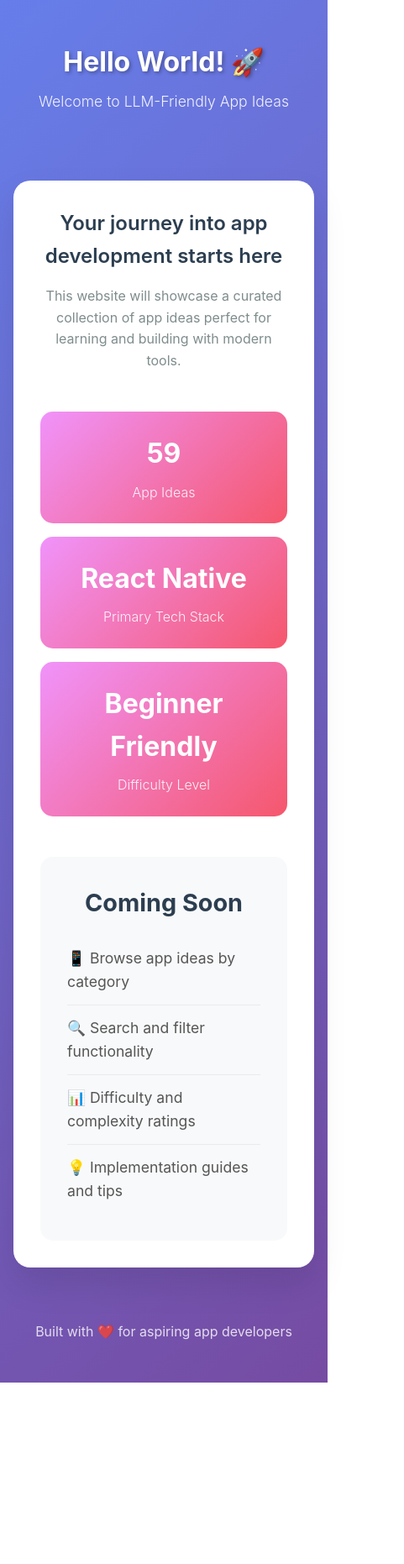
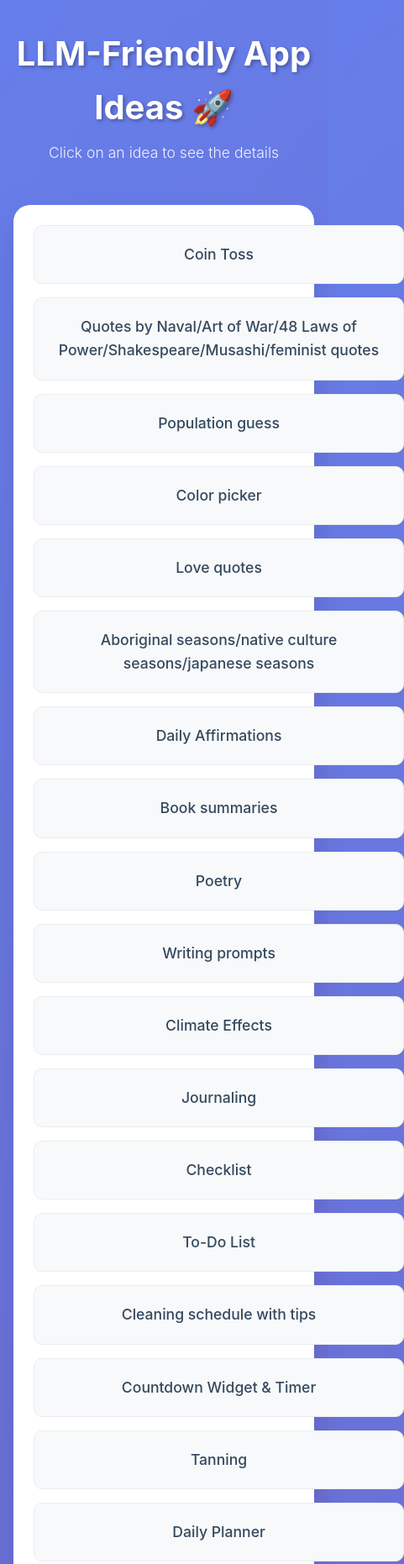
Before and after one commit to earthandwonder/EntrepreneurOS, a plain HTML site: page index.html in a window 390 px wide. Shown: the top 1862 px of the page at 84% size, 481 px wide, since content can reach past the window. Before the commit the page ends 1646 px from the top, so only its background shows below. Drawn offline with Linux system fonts and the light colour scheme.

Commit message:
updated to mobile site

```diff
--- a/index.html
+++ b/index.html
@@ -9,45 +9,95 @@
 <body>
     <div class="container">
         <header>
-            <h1>Hello World! 🚀</h1>
-            <p class="subtitle">Welcome to LLM-Friendly App Ideas</p>
+            <h1>LLM-Friendly App Ideas 🚀</h1>
+            <p class="subtitle">Click on an idea to see the details</p>
         </header>
 
         <main>
-            <div class="hero">
-                <h2>Your journey into app development starts here</h2>
-                <p>This website will showcase a curated collection of app ideas perfect for learning and building with modern tools.</p>
-
-                <div class="stats">
-                    <div class="stat-item">
-                        <span class="stat-number">59</span>
-                        <span class="stat-label">App Ideas</span>
-                    </div>
-                    <div class="stat-item">
-                        <span class="stat-number">React Native</span>
-                        <span class="stat-label">Primary Tech Stack</span>
-                    </div>
-                    <div class="stat-item">
-                        <span class="stat-number">Beginner Friendly</span>
-                        <span class="stat-label">Difficulty Level</span>
-                    </div>
-                </div>
-            </div>
-
-            <section class="coming-soon">
-                <h3>Coming Soon</h3>
-                <ul>
-                    <li>📱 Browse app ideas by category</li>
-                    <li>🔍 Search and filter functionality</li>
-                    <li>📊 Difficulty and complexity ratings</li>
-                    <li>💡 Implementation guides and tips</li>
-                </ul>
-            </section>
+            <div id="app-list" class="app-list"></div>
         </main>
 
         <footer>
             <p>Built with ❤️ for aspiring app developers</p>
         </footer>
     </div>
+
+    <div id="card-modal" class="modal">
+        <div class="modal-content">
+            <span class="close-button">&times;</span>
+            <div id="card-content"></div>
+        </div>
+    </div>
+
+    <script>
+        document.addEventListener('DOMContentLoaded', () => {
+            let appIdeas = [];
+            const appList = document.getElementById('app-list');
+            const modal = document.getElementById('card-modal');
+            const modalContent = document.getElementById('card-content');
+            const closeButton = document.querySelector('.close-button');
+
+            fetch('LLM_Friendly_App_Ideas.json')
+                .then(response => response.json())
+                .then(data => {
+                    appIdeas = data.filter(idea => idea.Name); // Filter out ideas without a name
+                    displayAppIdeas();
+                })
+                .catch(error => {
+                    console.error('Error fetching app ideas:', error);
+                    appList.innerHTML = '<p>Could not load app ideas.</p>';
+                });
+
+            function displayAppIdeas() {
+                appList.innerHTML = '';
+                appIdeas.forEach((idea, index) => {
+                    if (!idea.Name) return;
+                    const appItem = document.createElement('div');
+                    appItem.className = 'app-item';
+                    appItem.textContent = idea.Name;
+                    appItem.dataset.index = index;
+                    appItem.addEventListener('click', () => openCard(index));
+                    appList.appendChild(appItem);
+                });
+            }
+
+            function openCard(index) {
+                const idea = appIdeas[index];
+                modalContent.innerHTML = `
+                    <h2 contenteditable="true" data-field="Name">${idea.Name}</h2>
+                    ${Object.keys(idea).map(key => {
+                        if (key === 'Name' || key === 'Order' || key === 'Origin') return '';
+                        return `
+                            <div class="card-field">
+                                <label>${key.replace(/([A-Z])/g, ' $1')}</label>
+                                <div contenteditable="true" data-field="${key}" class="editable-field">${idea[key] || 'N/A'}</div>
+                            </div>
+                        `;
+                    }).join('')}
+                `;
+
+                modalContent.querySelectorAll('[contenteditable="true"]').forEach(field => {
+                    field.addEventListener('input', (e) => {
+                        const fieldName = e.target.dataset.field;
+                        appIdeas[index][fieldName] = e.target.textContent;
+                    });
+                });
+
+                modal.style.display = 'block';
+            }
+
+            closeButton.addEventListener('click', () => {
+                modal.style.display = 'none';
+                displayAppIdeas(); // Refresh list in case names were changed
+            });
+
+            window.addEventListener('click', (event) => {
+                if (event.target == modal) {
+                    modal.style.display = 'none';
+                    displayAppIdeas(); // Refresh list in case names were changed
+                }
+            });
+        });
+    </script>
 </body>
 </html>
--- a/styles.css
+++ b/styles.css
@@ -16,7 +16,7 @@ body {
 .container {
     max-width: 1200px;
     margin: 0 auto;
-    padding: 2rem;
+    padding: 1rem;
     min-height: 100vh;
     display: flex;
     flex-direction: column;
@@ -25,12 +25,12 @@ body {
 /* Header styles */
 header {
     text-align: center;
-    margin-bottom: 3rem;
-    padding: 2rem 0;
+    margin-bottom: 2rem;
+    padding: 1rem 0;
 }
 
 header h1 {
-    font-size: 3.5rem;
+    font-size: 2.5rem;
     font-weight: 700;
     color: white;
     margin-bottom: 0.5rem;
@@ -39,7 +39,7 @@ header h1 {
 }
 
 .subtitle {
-    font-size: 1.3rem;
+    font-size: 1.1rem;
     color: rgba(255, 255, 255, 0.9);
     font-weight: 300;
     animation: fadeInUp 1s ease-out 0.2s both;
@@ -50,102 +50,131 @@ main {
     flex: 1;
     background: white;
     border-radius: 20px;
-    padding: 3rem;
+    padding: 1.5rem;
     box-shadow: 0 20px 40px rgba(0,0,0,0.1);
     animation: fadeInUp 1s ease-out 0.4s both;
 }
 
-.hero {
-    text-align: center;
-    margin-bottom: 3rem;
+.app-list {
+    display: grid;
+    grid-template-columns: 1fr;
+    gap: 1rem;
 }
 
-.hero h2 {
-    font-size: 2.5rem;
-    color: #2c3e50;
-    margin-bottom: 1rem;
-    font-weight: 600;
-}
-
-.hero p {
-    font-size: 1.2rem;
-    color: #7f8c8d;
-    margin-bottom: 2rem;
-    max-width: 600px;
-    margin-left: auto;
-    margin-right: auto;
-}
-
-/* Stats section */
-.stats {
-    display: grid;
-    grid-template-columns: repeat(auto-fit, minmax(200px, 1fr));
-    gap: 2rem;
-    margin: 3rem 0;
-}
-
-.stat-item {
-    text-align: center;
-    padding: 2rem;
-    background: linear-gradient(135deg, #f093fb 0%, #f5576c 100%);
-    border-radius: 15px;
-    color: white;
-    transition: transform 0.3s ease, box-shadow 0.3s ease;
-}
-
-.stat-item:hover {
-    transform: translateY(-5px);
-    box-shadow: 0 15px 30px rgba(0,0,0,0.2);
-}
-
-.stat-number {
-    display: block;
-    font-size: 2rem;
-    font-weight: 700;
-    margin-bottom: 0.5rem;
-}
-
-.stat-label {
-    font-size: 1rem;
-    opacity: 0.9;
-    font-weight: 300;
-}
-
-/* Coming soon section */
-.coming-soon {
+.app-item {
     background: #f8f9fa;
-    padding: 2rem;
-    border-radius: 15px;
-    margin-top: 2rem;
-}
-
-.coming-soon h3 {
-    color: #2c3e50;
-    font-size: 1.8rem;
-    margin-bottom: 1rem;
+    padding: 1.25rem;
+    border-radius: 10px;
+    font-size: 1.1rem;
+    font-weight: 500;
+    color: #34495e;
+    cursor: pointer;
+    transition: all 0.3s ease;
+    border: 1px solid #e9ecef;
     text-align: center;
 }
 
-.coming-soon ul {
-    list-style: none;
-    max-width: 500px;
-    margin: 0 auto;
+.app-item:hover {
+    transform: translateY(-3px);
+    box-shadow: 0 8px 20px rgba(0,0,0,0.08);
+    background-color: #764ba2;
+    color: white;
 }
 
-.coming-soon li {
-    padding: 0.8rem 0;
-    font-size: 1.1rem;
-    color: #555;
-    border-bottom: 1px solid #e9ecef;
-    transition: color 0.3s ease;
+
+/* Modal Styles */
+.modal {
+    display: none;
+    position: fixed;
+    z-index: 1000;
+    left: 0;
+    top: 0;
+    width: 100%;
+    height: 100%;
+    overflow: auto;
+    background-color: rgba(0,0,0,0.6);
+    animation: fadeIn 0.3s ease;
 }
 
-.coming-soon li:hover {
-    color: #764ba2;
+@keyframes fadeIn {
+    from { opacity: 0; }
+    to { opacity: 1; }
 }
 
-.coming-soon li:last-child {
-    border-bottom: none;
+.modal-content {
+    background-color: #fefefe;
+    margin: 5% auto;
+    padding: 2rem;
+    border: 1px solid #888;
+    width: 90%;
+    max-width: 600px;
+    border-radius: 15px;
+    box-shadow: 0 10px 30px rgba(0,0,0,0.2);
+    position: relative;
+    animation: slideIn 0.4s ease-out;
+    max-height: 85vh;
+    overflow-y: auto;
+}
+
+@keyframes slideIn {
+    from { transform: translateY(-50px); opacity: 0; }
+    to { transform: translateY(0); opacity: 1; }
+}
+
+.close-button {
+    color: #aaa;
+    position: absolute;
+    top: 1rem;
+    right: 1.5rem;
+    font-size: 2rem;
+    font-weight: bold;
+    cursor: pointer;
+    transition: color 0.2s ease;
+}
+
+.close-button:hover,
+.close-button:focus {
+    color: #333;
+}
+
+#card-content h2 {
+    margin-top: 0;
+    margin-bottom: 1.5rem;
+    color: #2c3e50;
+    padding-bottom: 1rem;
+    border-bottom: 2px solid #764ba2;
+    font-size: 1.5rem;
+}
+
+.card-field {
+    margin-bottom: 1.2rem;
+}
+
+.card-field label {
+    display: block;
+    font-weight: 600;
+    color: #555;
+    margin-bottom: 0.5rem;
+    text-transform: capitalize;
+    font-size: 0.9rem;
+}
+
+.editable-field {
+    background: #f8f9fa;
+    padding: 0.75rem;
+    border-radius: 8px;
+    border: 1px solid #e0e0e0;
+    min-height: 2rem;
+    transition: all 0.3s ease;
+    width: 100%;
+    -webkit-appearance: none;
+}
+
+.editable-field:focus {
+    outline: none;
+    border-color: #764ba2;
+    box-shadow: 0 0 0 3px rgba(118, 75, 162, 0.2);
+    background: white;
 }
 
 /* Footer */
@@ -170,47 +199,29 @@ footer {
 }
 
 /* Responsive design */
-@media (max-width: 768px) {
+@media (min-width: 600px) {
     .container {
-        padding: 1rem;
-    }
-
-    header h1 {
-        font-size: 2.5rem;
-    }
-
-    .hero h2 {
-        font-size: 2rem;
-    }
-
-    main {
         padding: 2rem;
     }
-
-    .stats {
-        grid-template-columns: 1fr;
-        gap: 1rem;
+    .app-list {
+        grid-template-columns: repeat(2, 1fr);
     }
-
-    .stat-item {
-        padding: 1.5rem;
+    #card-content h2 {
+        font-size: 1.8rem;
     }
 }
 
-@media (max-width: 480px) {
+@media (min-width: 900px) {
+    .app-list {
+        grid-template-columns: repeat(3, 1fr);
+    }
+    main {
+        padding: 3rem;
+    }
     header h1 {
-        font-size: 2rem;
+        font-size: 3.5rem;
     }
-
     .subtitle {
-        font-size: 1.1rem;
-    }
-
-    .hero h2 {
-        font-size: 1.5rem;
-    }
-
-    .hero p {
-        font-size: 1rem;
+        font-size: 1.3rem;
     }
 }
```
